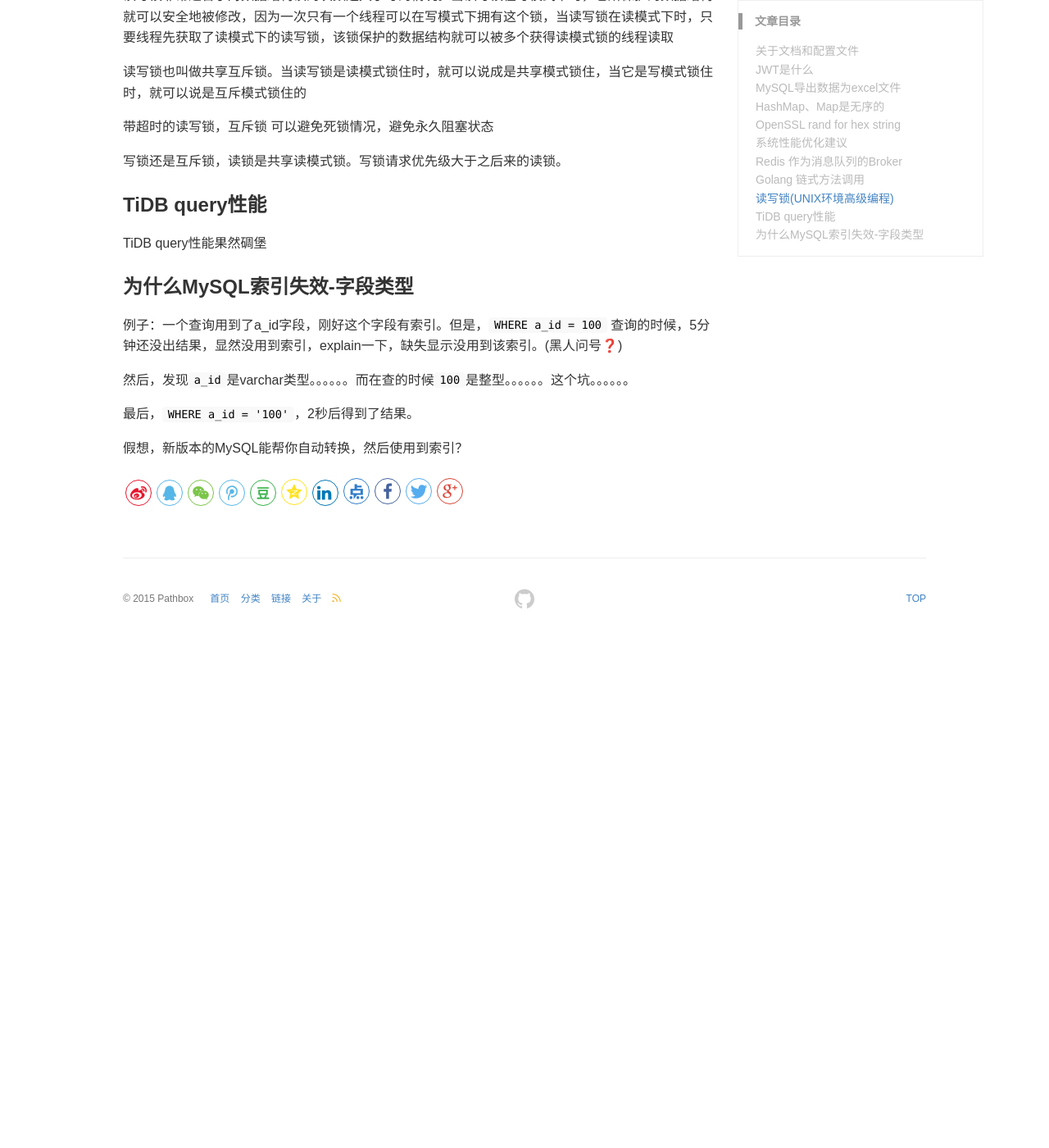
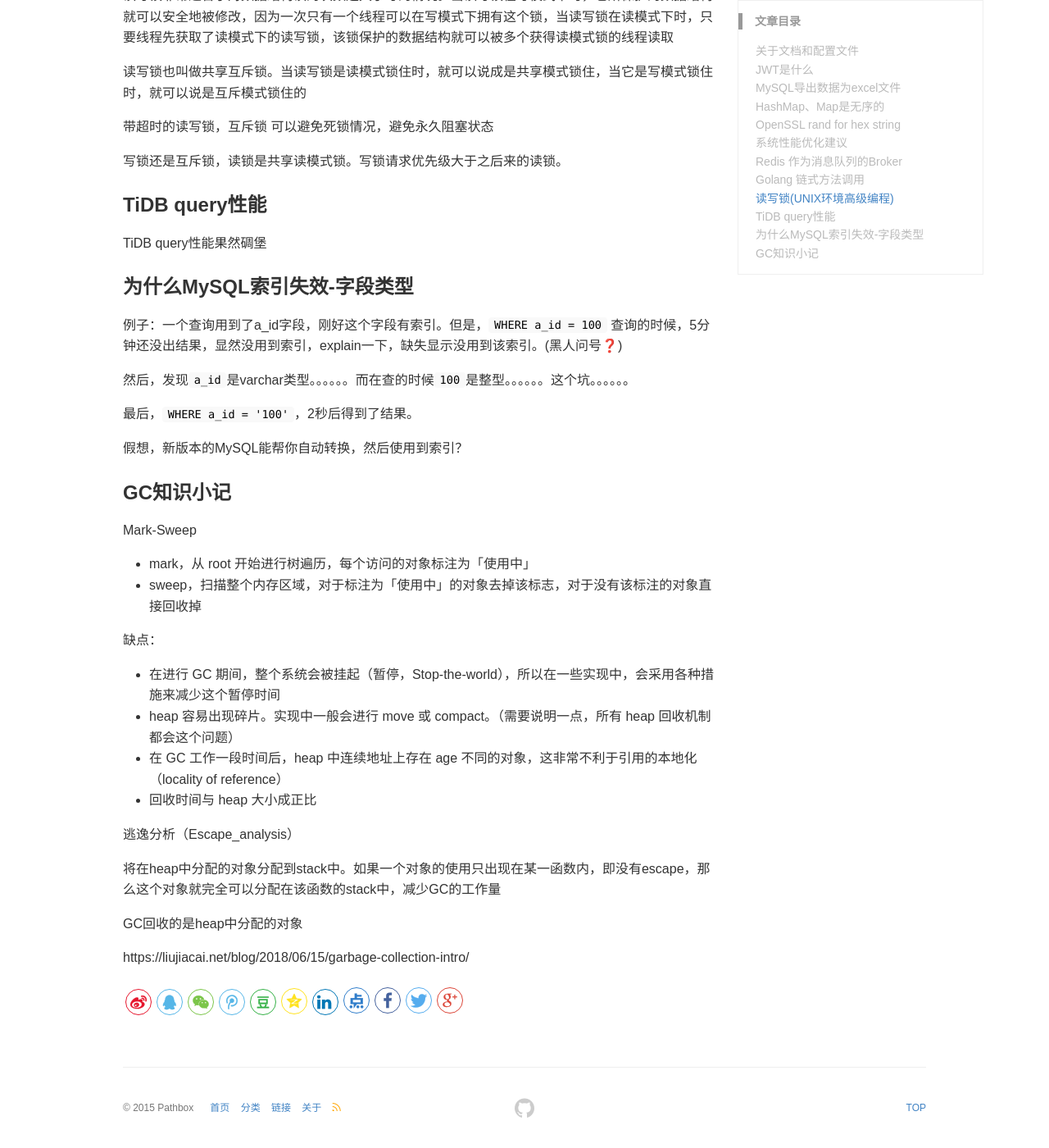
Before and after one commit to pathbox/pathbox.github.io, a Jekyll site: the page built from _posts/2018-08-01-work-summary-in-UCloud-18.md, in a window 1280 px wide and 1400 px high, scrolled down 3135 px. Shown: the whole window at 82% size. Built offline with Jekyll 4.4.1, drawn with Linux system fonts in a browser that asks for light colours; before the commit the page ends 3914 px from its top, so only the background shows below that.

Commit message:
GC知识小记-1

```diff
--- a/_posts/2018-08-01-work-summary-in-UCloud-18.md
+++ b/_posts/2018-08-01-work-summary-in-UCloud-18.md
@@ -151,3 +151,25 @@
 最后，`WHERE a_id = '100'`，2秒后得到了结果。
 
 假想，新版本的MySQL能帮你自动转换，然后使用到索引？
+
+### GC知识小记
+
+Mark-Sweep
+
+- mark，从 root 开始进行树遍历，每个访问的对象标注为「使用中」
+- sweep，扫描整个内存区域，对于标注为「使用中」的对象去掉该标志，对于没有该标注的对象直接回收掉
+
+缺点：
+
+- 在进行 GC 期间，整个系统会被挂起（暂停，Stop-the-world），所以在一些实现中，会采用各种措施来减少这个暂停时间
+- heap 容易出现碎片。实现中一般会进行 move 或 compact。（需要说明一点，所有 heap 回收机制都会这个问题）
+- 在 GC 工作一段时间后，heap 中连续地址上存在 age 不同的对象，这非常不利于引用的本地化（locality of reference）
+- 回收时间与 heap 大小成正比
+
+逃逸分析（Escape_analysis）
+
+将在heap中分配的对象分配到stack中。如果一个对象的使用只出现在某一函数内，即没有escape，那么这个对象就完全可以分配在该函数的stack中，减少GC的工作量
+
+GC回收的是heap中分配的对象
+
+https://liujiacai.net/blog/2018/06/15/garbage-collection-intro/
```
